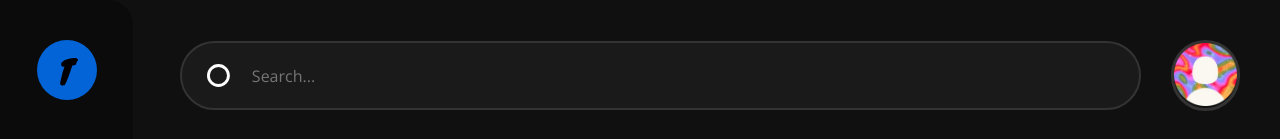
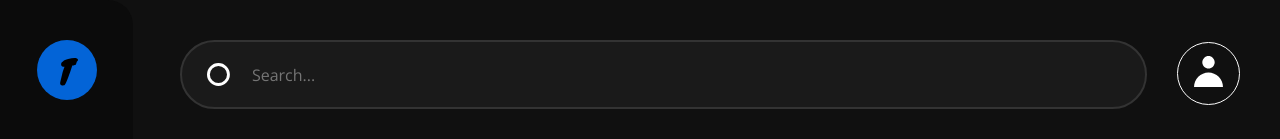
Before and after one commit to tntyyy/tune-client, a React app: page / in a window 1280 px wide. Shown: the top 139 px of the page. Built offline with nearby package versions, Linux system fonts and the light colour scheme.

Commit message:
fix: user panel change icon

```diff
--- a/src/components/UserPanel/UserPanel.module.scss
+++ b/src/components/UserPanel/UserPanel.module.scss
@@ -1,10 +1,4 @@
 .user {
-	display: flex;
-	align-items: center;
-
-	border: 3px solid #333;
-	border-radius: 50px;
-
 	img {
 		width: 63px;
 		height: 63px;
@@ -12,7 +6,5 @@
 
 	a {
 		text-decoration: none;
-
-		color: var(--color-white);
 	}
 }
--- a/src/components/UserPanel/UserPanel.tsx
+++ b/src/components/UserPanel/UserPanel.tsx
@@ -1,14 +1,14 @@
 import React, { FC } from "react";
 import styles from "./UserPanel.module.scss";
 import { Link } from "react-router-dom";
-import userPic from "@/assets/images/defaultUserPic.png";
+import defaultUserPic from "@/assets/images/defaultUserPic.svg";
 import { AppRoutesEnum } from "@/routes/types";
 
 const UserPanel: FC = () => {
     return (
         <div className={styles.user}>
             <Link to={AppRoutesEnum.SIGNUP}>
-                <img src={userPic} alt="User" />
+                <img src={defaultUserPic} alt="User" />
             </Link>
         </div>
     );
```
Also changed, not shown: src/assets/images/defaultUserPic.png (deleted), src/assets/images/defaultUserPic.svg (added).
